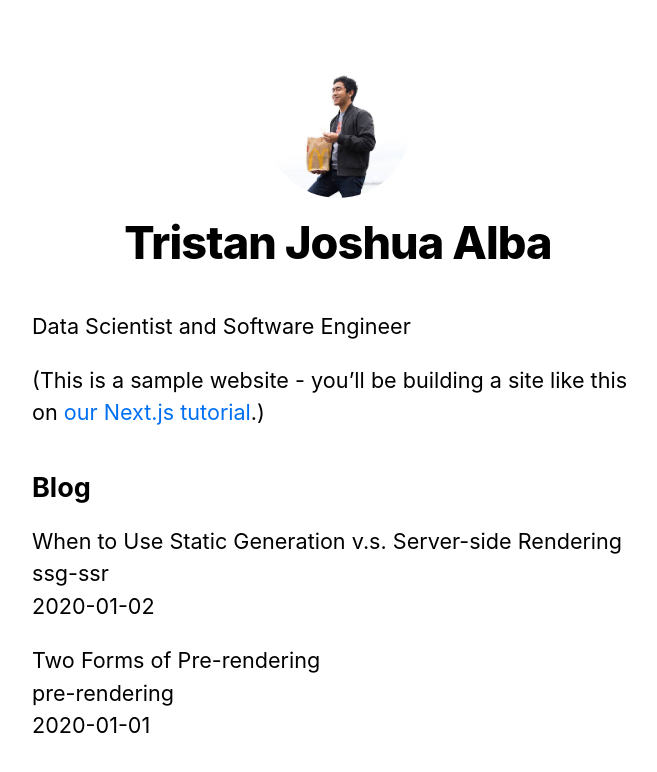
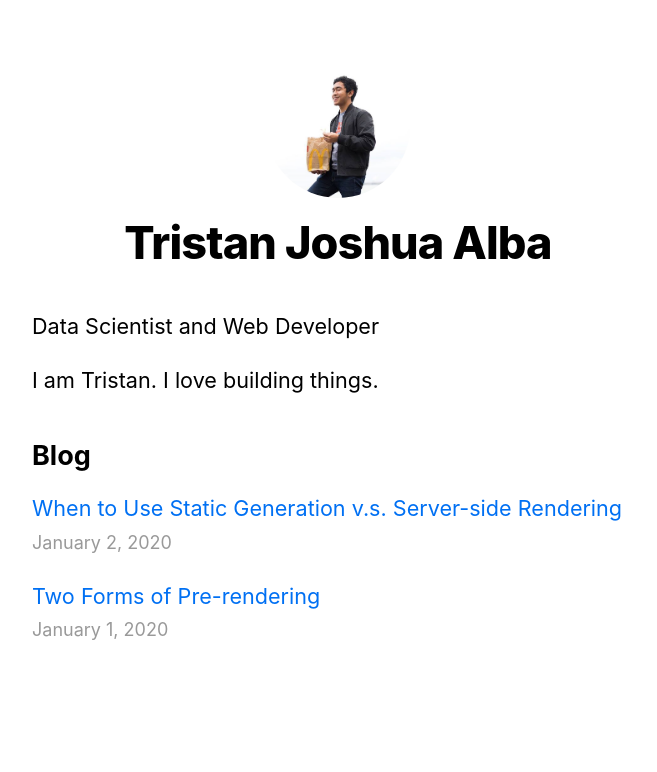
Before and after one commit to tristanjoshuaalba/sandboxwd, a Next.js app in the folder nextjs-blog/: page / in a window 1280 px wide. Shown: the top 772 px of the page, without its empty margins (302-959 px from the left). Built offline with nearby package versions, Linux system fonts and the light colour scheme.

Commit message:
Fix markdown and date rendering Using gray-matter and dates libraries, fixing async and await for the exported functions

```diff
--- /dev/null
+++ b/nextjs-blog/components/date.js
@@ -0,0 +1,6 @@
+import { parseISO, format } from 'date-fns'
+
+export default function Date({ dateString }) {
+  const date = parseISO(dateString)
+  return <time dateTime={dateString}>{format(date, 'LLLL d, yyyy')}</time>
+}
--- a/nextjs-blog/lib/posts.js
+++ b/nextjs-blog/lib/posts.js
@@ -1,6 +1,8 @@
 import fs from 'fs'
 import path from 'path'
 import matter from 'gray-matter'
+import remark from 'remark'
+import html from 'remark-html'
 
 const postsDirectory = path.join(process.cwd(), 'posts')
 
@@ -62,16 +64,23 @@ export function getAllPostIds() {
 }
 
 
-export function getPostData(id) {
+export async function getPostData(id) {
     const fullPath = path.join(postsDirectory, `${id}.md`)
     const fileContents = fs.readFileSync(fullPath, 'utf8')
 
     // Use gray-matter to parse the post metadata section
     const matterResult = matter(fileContents)
 
-    // Combine the data with the id
+    // Use remark to convert markdown into HTML string
+    const processedContent = await remark()
+      .use(html)
+      .process(matterResult.content)
+    const contentHtml = processedContent.toString()
+
+    // Combine the data with the id and contentHtml
     return {
       id,
+      contentHtml,
       ...matterResult.data
     }
   }
--- a/nextjs-blog/package.json
+++ b/nextjs-blog/package.json
@@ -8,9 +8,12 @@
     "start": "next start"
   },
   "dependencies": {
+    "date-fns": "^2.16.1",
     "gray-matter": "^4.0.2",
     "next": "9.5.3",
     "react": "16.13.1",
-    "react-dom": "16.13.1"
+    "react-dom": "16.13.1",
+    "remark": "^13.0.0",
+    "remark-html": "^13.0.1"
   }
 }
--- a/nextjs-blog/pages/index.js
+++ b/nextjs-blog/pages/index.js
@@ -2,6 +2,8 @@ import Head from 'next/head'
 import Layout, { siteTitle } from '../components/layout'
 import utilStyles from '../styles/utils.module.css'
 import { getSortedPostsData } from '../lib/posts'
+import Link from 'next/link';
+import Date from '../components/date';
 
 export default function Home({ allPostsData }) {
   return (
@@ -10,10 +12,9 @@ export default function Home({ allPostsData }) {
         <title>{siteTitle}</title>
       </Head>
       <section className={utilStyles.headingMd}>
-        <p> Data Scientist and Software Engineer </p>
+        <p> Data Scientist and Web Developer </p>
         <p>
-          (This is a sample website - you’ll be building a site like this on{' '}
-          <a href="https://nextjs.org/learn">our Next.js tutorial</a>.)
+         I am Tristan. I love building things.
         </p>
       </section>
       <section className={`${utilStyles.headingMd} ${utilStyles.padding1px}`}>
@@ -21,12 +22,14 @@ export default function Home({ allPostsData }) {
         <ul className={utilStyles.list}>
           {allPostsData.map(({ id, date, title }) => (
             <li className={utilStyles.listItem} key={id}>
-              {title}
-              <br />
-              {id}
-              <br />
-              {date}
-            </li>
+            <Link href={`/posts/${id}`}>
+              <a>{title}</a>
+            </Link>
+            <br />
+            <small className={utilStyles.lightText}>
+              <Date dateString={date} />
+            </small>
+          </li>
           ))}
         </ul>
       </section>
```
Also changed, not shown: nextjs-blog/pages/posts/[id].js (+14 -6 lines), 1 other file (tests, documents, lock files or other folders).
